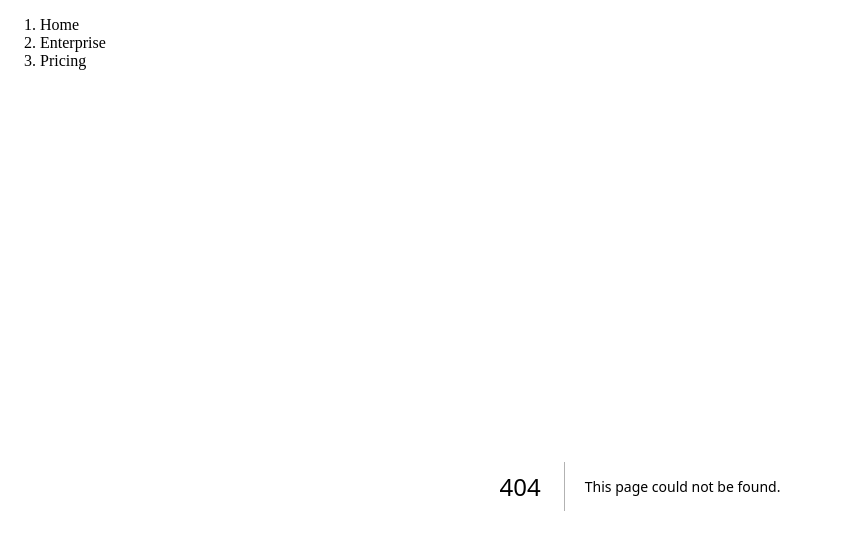
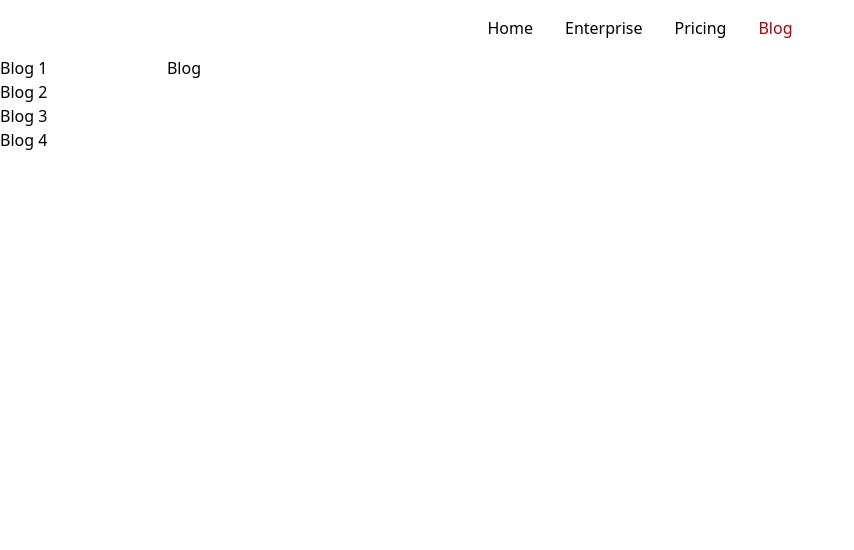
Before and after one commit to sharadamanikn/cobalt1, a Next.js app: page /blog in a window 1280 px wide. Before the commit this address had no page. Shown: the top 550 px of the page, without its empty margins (0-854 px from the left). Built offline with nearby package versions, Linux system fonts and the light colour scheme.

Commit message:
Add blog components and navigation structure

```diff
--- /dev/null
+++ b/app/blog/components/BlogLink.tsx
@@ -0,0 +1,16 @@
+"use client";
+
+import Link from "next/link";
+import { usePathname } from "next/navigation";
+
+export default (props: { slug: string }) => {
+  const pathname = usePathname();
+
+  const path = `/blog/${props.slug}`;
+
+  return (
+    <Link href={path} className={pathname == path ? "text-blue-700" : ""}>
+      Blog {props.slug}
+    </Link>
+  );
+};
--- /dev/null
+++ b/app/blog/layout.tsx
@@ -0,0 +1,22 @@
+import Link from "next/link";
+import { PropsWithChildren } from "react";
+import BlogLink from "./components/BlogLink";
+
+export default (props: PropsWithChildren) => {
+  return (
+    <div className="h-screen flex flex-row">
+      <div className="w-48">
+        <ul className="flex flex-col list-none">
+          {[1, 2, 3, 4].map((slug) => {
+            return (
+              <li key={slug}>
+                <BlogLink slug={slug.toString()} />
+              </li>
+            );
+          })}
+        </ul>
+      </div>
+      <div className="w-full">{props.children}</div>
+    </div>
+  );
+};
--- /dev/null
+++ b/app/blog/page.tsx
@@ -0,0 +1,3 @@
+export default () => {
+    return <h1>Blog</h1>;
+  };
--- /dev/null
+++ b/app/blog/{slug}/page.tsx
@@ -0,0 +1,7 @@
+import { use } from "react";
+
+export default (props: { params: Promise<{ slug: string }> }) => {
+  const { slug } = use(props.params);
+
+  return <h1>Blog {slug}</h1>;
+};
--- a/app/layout.tsx
+++ b/app/layout.tsx
@@ -1,6 +1,8 @@
+import "./globals.css";
+
+import NavigationBar from "@/components/navigation-bar/navigation-bar";
+import { Metadata } from "next";
 import { PropsWithChildren } from "react";
-import { Metadata } from "next";
-import NavigationBar from "@/components/navigation-bar/navigation-bar";
 
 export const metadata: Metadata = {
   title: "Cobalt — Everything About The Essential Metal",
@@ -11,22 +13,24 @@ export const metadata: Metadata = {
     description:
       "Explore the fascinating world of cobalt. From its role in clean energy to cutting-edge technology, Cobalt is your guide to this powerful metal.",
     images: {
-      url: "cobalt1-delta.vercel.app/og-card.png",
+      url: "https://cobalt-plum.vercel.app/og-card.png",
       width: 1200,
       height: 628,
     },
   },
 };
 
-
-const RootLayout = (props: PropsWithChildren  ) => {
-  return <html>
+const RootLayout = (props: PropsWithChildren) => {
+  return (
+    <html>
       <body>
         <div className="flex flex-col items-stretch">
-        <NavigationBar />
-        {props.children}
+          <NavigationBar />
+          {props.children}
         </div>
       </body>
     </html>
- }
+  );
+};
+
 export default RootLayout;
--- a/app/page.tsx
+++ b/app/page.tsx
@@ -1,4 +1,7 @@
+import NavigationBar from "@/components/navigation-bar/navigation-bar";
+
 const RootPage = () => {
-  return (<h1>Hello</h1>)
-}
+  return <h1>Home</h1>;
+};
+
 export default RootPage;
--- a/components/navigation-bar/navigation-bar.tsx
+++ b/components/navigation-bar/navigation-bar.tsx
@@ -1,11 +1,34 @@
-export default () =>{
-    return (
-<div>
-    <ol className="flex flex-row items-center justify-center gap-8 list-none">
-        <li>Home</li>
-        <li>Enterprise</li>
-        <li>Pricing</li>
-    </ol>
-</div>
-);
+"use client";
+
+import Link from "next/link";
+import { usePathname } from "next/navigation";
+
+export default () => {
+  const path = usePathname();
+
+  const paths = {
+    home: "/",
+    enterprise: "/enterprise",
+    pricing: "/pricing",
+    blog: "/blog",
+  };
+
+  return (
+    <nav>
+      <ul className="flex flex-row items-center justify-center gap-8 list-none py-4">
+        <li key={paths.home} className={path == paths.home ? "text-red-800" : ""}>
+          <Link href="/">Home</Link>
+        </li>
+        <li key={paths.enterprise} className={path == paths.enterprise ? "text-red-800" : ""}>
+          <Link href={paths.enterprise}>Enterprise</Link>
+        </li>
+        <li key={paths.pricing} className={path == paths.pricing ? "text-red-800" : ""}>
+          <Link href={paths.pricing}>Pricing</Link>
+        </li>
+        <li key={paths.blog} className={path == paths.blog ? "text-red-800" : ""}>
+          <Link href={paths.blog}>Blog</Link>
+        </li>
+      </ul>
+    </nav>
+  );
 };
```
